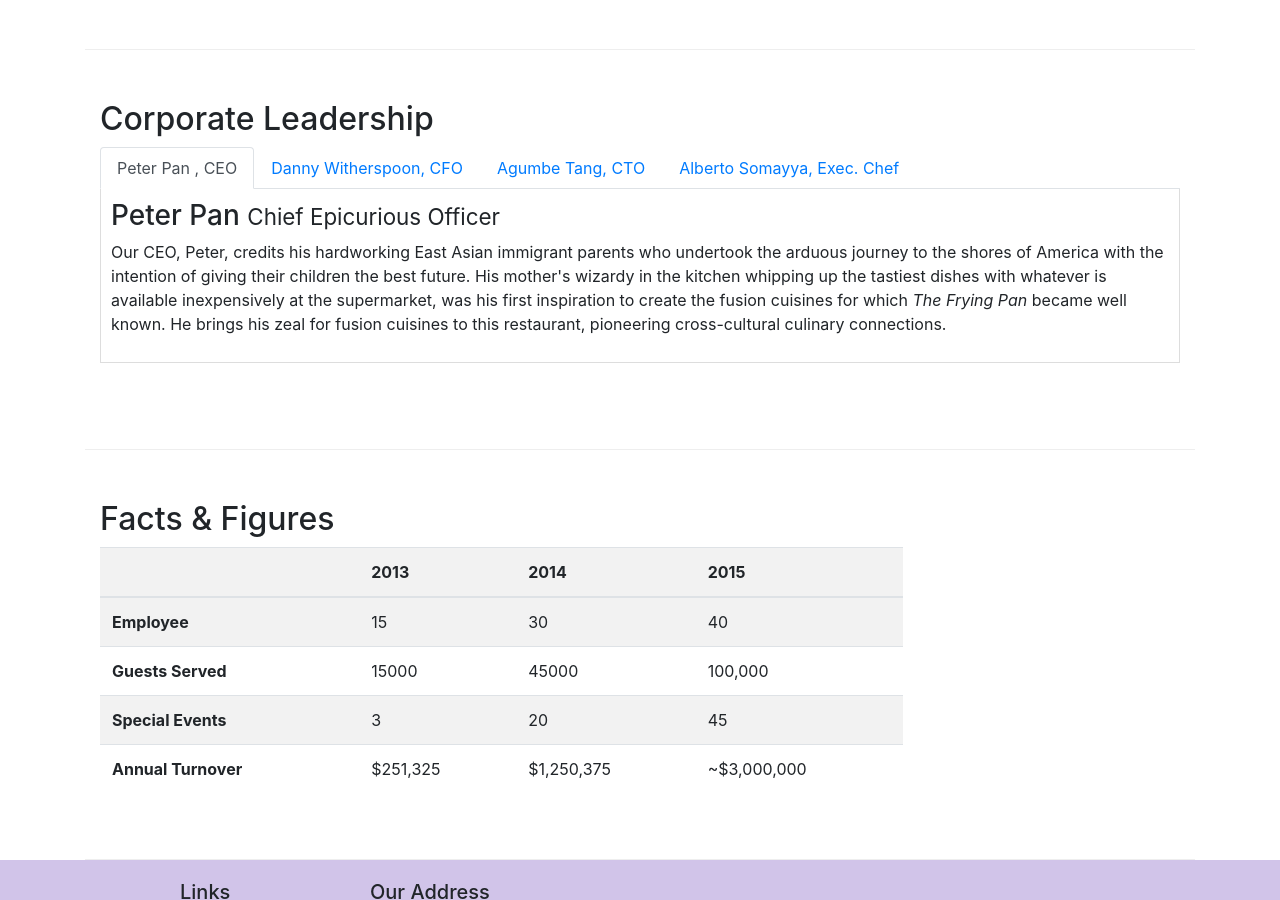
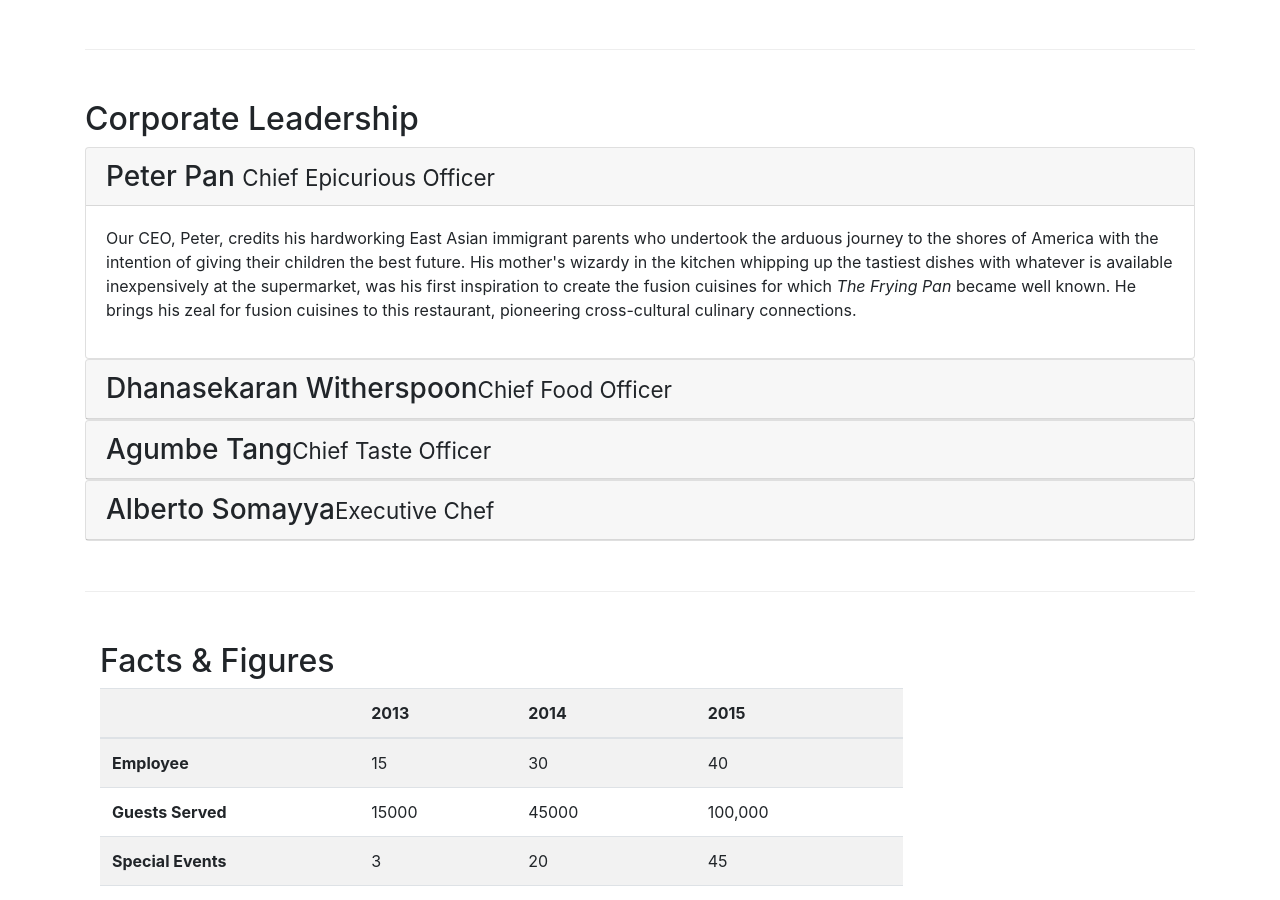
Before and after one commit to aryanmehrotra/Coursera_Front-End-Web-UI-Frameworks-and-Tools-Bootstrap-4, a website: page Week 3/aboutus.html in a window 1280 px wide. Shown: the part 998-1898 px from the top of the page. Drawn offline with nearby package versions, Linux system fonts and the light colour scheme.

Commit message:
Accordian

```diff
--- a/Week 3/aboutus.html
+++ b/Week 3/aboutus.html
@@ -95,53 +95,75 @@
 
 
         <div class="row row-content">
-            <div class="col-12">
+            <div>
                 <h2>Corporate Leadership</h2>
-                <ul class="nav nav-tabs">
-                <li class="nav-item">
-                    <a class="nav-link active" href="#peter" role="tab" data-toggle="tab">Peter Pan , CEO</a>
-                </li>
 
-                <li class="nav-item">
-                    <a class="nav-link" href="#danny" role="tab" data-toggle="tab">Danny Witherspoon, CFO</a>
-                </li>
-                <li class="nav-item">
-                    <a class="nav-link" href="#agumbe" role="tab" data-toggle="tab">Agumbe Tang, CTO</a>
-                </li>
-                <li class="nav-item">
-                    <a class="nav-link" href="#alberto" role="tab" data-toggle="tab">Alberto Somayya, Exec. Chef</a>
-                </li>
-                </ul>
-
-                <div class="tab-content">
-                    <div role="tabpanel" class="tab-pane fade show active" id="peter">
-                        <h3>Peter Pan <small>Chief Epicurious Officer</small></h3>
-                        <p class="d-none d-sm-block">Our CEO, Peter, credits his hardworking East Asian immigrant parents who undertook the arduous journey to the shores of America with the intention of giving their children the best future. His mother's wizardy in the kitchen whipping up the tastiest dishes with whatever is available inexpensively at the supermarket, was his first inspiration to create the fusion cuisines for which <em>The Frying Pan</em> became well known. He brings his zeal for fusion cuisines to this restaurant, pioneering cross-cultural culinary connections.</p>
+                <div id="accordion">
+                    <div class="card">
+                        <div class="card-header" role="tab" id="peterhead">
+                        <h3 class="mb-0">
+                            <a data-toggle="collapse" data-target="#peter">
+                            Peter Pan <small>Chief Epicurious Officer</small>
+                            </a>
+                        </h3>
+                        </div>
+                        <div class="collapse show" id="peter" data-parent="#accordion">
+                            <div class="card-body">
+                                <p class="d-none d-sm-block">Our CEO, Peter, credits his hardworking East Asian immigrant parents who undertook the arduous journey to the shores of America with the intention of giving their children the best future. His mother's wizardy in the kitchen whipping up the tastiest dishes with whatever is available inexpensively at the supermarket, was his first inspiration to create the fusion cuisines for which <em>The Frying Pan</em> became well known. He brings his zeal for fusion cuisines to this restaurant, pioneering cross-cultural culinary connections.</p>
+                            </div>
+                        </div>
                     </div>
-                    <div role="tabpanel" class="tab-pane fade" id="danny">
-
-                    <h3>Dhanasekaran Witherspoon <small>Chief Food Officer</small></h3>
-                    <p class="d-none d-sm-block">Our CFO, Danny, as he is affectionately referred to by his colleagues, comes from a long established family tradition in farming and produce. His experiences growing up on a farm in the Australian outback gave him great appreciation for varieties of food sources. As he puts it in his own words, <em>Everything that runs, wins, and everything that stays, pays!</em></p>
-
-                    </div>
-                    <div role="tabpanel" class="tab-pane fade" id="agumbe">
 
 
-                    <h3>Agumbe Tang <small>Chief Taste Officer</small></h3>
-                    <p class="d-none d-sm-block">Blessed with the most discerning gustatory sense, Agumbe, our CTO, personally ensures that every dish that we serve meets his exacting tastes. Our chefs dread the tongue lashing that ensues if their dish does not meet his exacting standards. He lives by his motto, <em>You click only if you survive my lick.</em></p>
+                    <div class="card">
+                        <div class="card-header" role="tab" id="dannyhead">
+                        <h3 class="mb-0">
+                            <a data-toggle="collapse" data-target="#danny">
+                                Dhanasekaran Witherspoon<small>Chief Food Officer</small>
+                            </a>
+                        </h3>
+                        </div>
+                        <div class="collapse " id="danny" data-parent="#accordion">
+                            <div class="card-body">
+                                <p class="d-none d-sm-block">Our CFO, Danny, as he is affectionately referred to by his colleagues, comes from a long established family tradition in farming and produce. His experiences growing up on a farm in the Australian outback gave him great appreciation for varieties of food sources. As he puts it in his own words, <em>Everything that runs, wins, and everything that stays, pays!</em></p>
+                            </div>
+                        </div>
+                    </div>
 
+                    <div class="card">
+                        <div class="card-header" role="tab" id="agumbehead">
+                        <h3 class="mb-0">
+                            <a data-toggle="collapse" data-target="#agumbe">
+                                Agumbe Tang<small>Chief Taste Officer</small>
+                            </a>
+                        </h3>
+                        </div>
+                        <div class="collapse " id="agumbe" data-parent="#accordion">
+                            <div class="card-body">
+                                <p class="d-none d-sm-block">Blessed with the most discerning gustatory sense, Agumbe, our CTO, personally ensures that every dish that we serve meets his exacting tastes. Our chefs dread the tongue lashing that ensues if their dish does not meet his exacting standards. He lives by his motto, <em>You click only if you survive my lick.</em></p>
+                            </div>
+                        </div>
                     </div>
-                    <div role="tabpanel" class="tab-pane fade" id="alberto">
+                    <div class="card">
+                        <div class="card-header" role="tab" id="albertohead">
+                        <h3 class="mb-0">
+                            <a data-toggle="collapse" data-target="#alberto">
+                                Alberto Somayya<small>Executive Chef</small>
+                            </a>
+                        </h3>
+                        </div>
+                        <div class="collapse " id="alberto" data-parent="#accordion">
+                            <div class="card-body">
+                                <p class="d-none d-sm-block">Award winning three-star Michelin chef with wide International experience having worked closely with whos-who in the culinary world, he specializes in creating mouthwatering Indo-Italian fusion experiences. He says, <em>Put together the cuisines from the two craziest cultures, and you get a winning hit! Amma Mia!</em></p>
+                            </div>
+                        </div>
+                    </div>
 
-
-                    <h3>Alberto Somayya <small>Executive Chef</small></h3>
-                    <p class="d-none d-sm-block">Award winning three-star Michelin chef with wide International experience having worked closely with whos-who in the culinary world, he specializes in creating mouthwatering Indo-Italian fusion experiences. He says, <em>Put together the cuisines from the two craziest cultures, and you get a winning hit! Amma Mia!</em></p>
-                    </div>
 
                 </div>
 
-            </div>
-       </div>
+                </div>
+                </div>
        <div class="row row-content">
             <div class="col-12 col-sm-9">
                 <h2>Facts &amp; Figures</h2>
```
